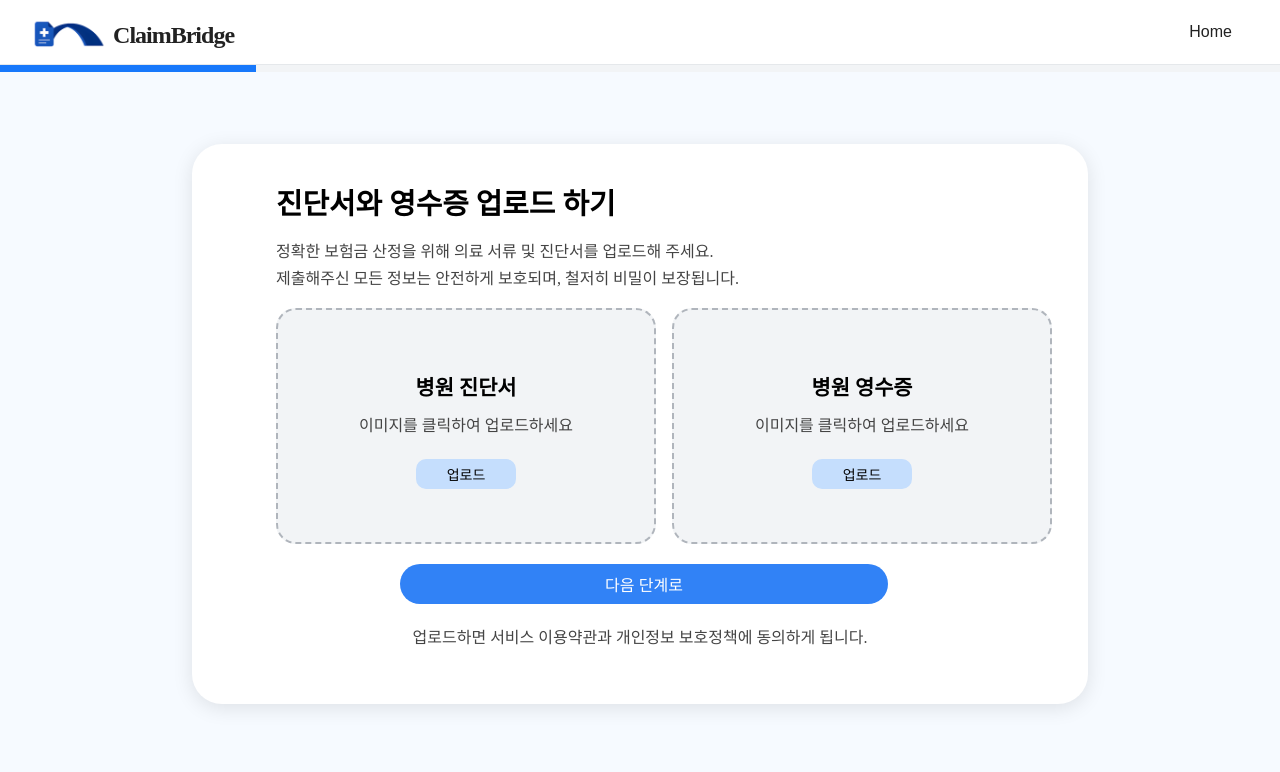
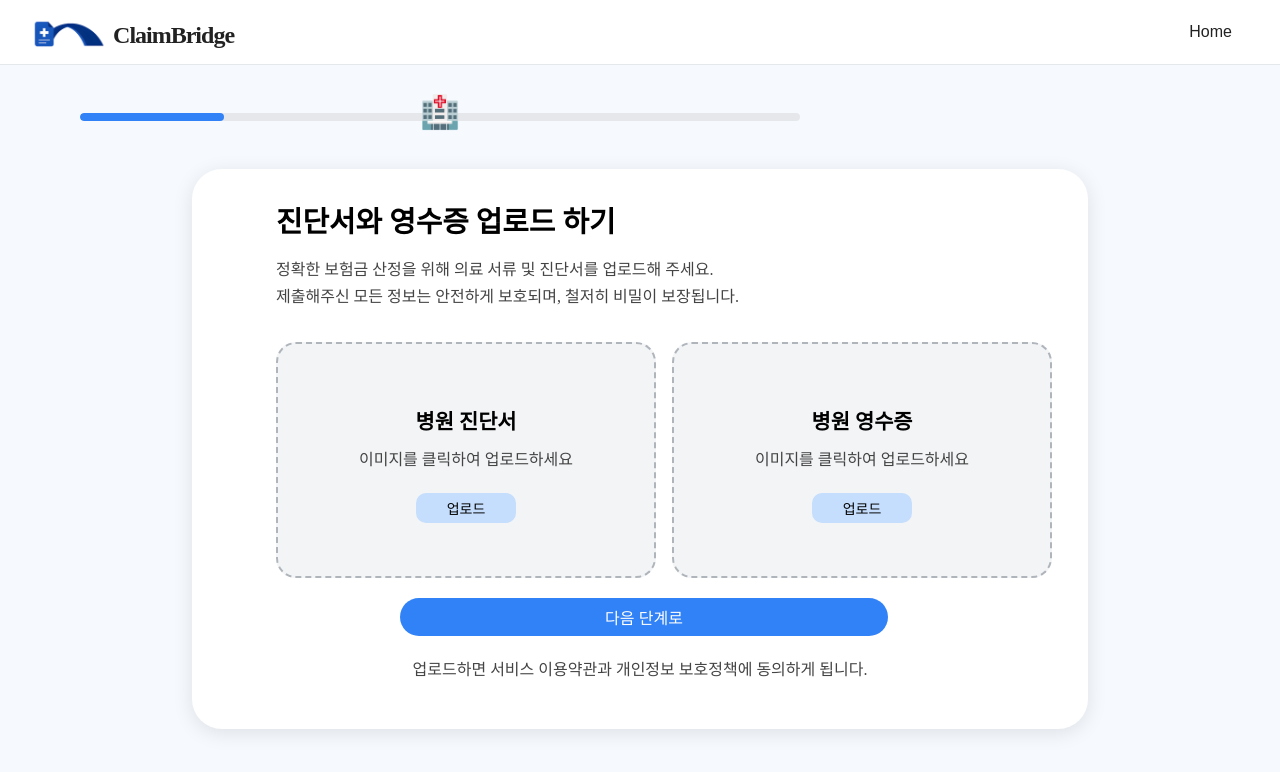
Before and after one commit to 2025-Summer-Bootcamp-Team-H/frontend, a React (Vite) app: page /Upload in a window 1280 px wide. Shown: the top 772 px of the page. Built offline with nearby package versions, Linux system fonts and the light colour scheme; no server answers.

Commit message:
Design: Progress Bar 디자인 수정

```diff
--- a/src/pages/Upload.jsx
+++ b/src/pages/Upload.jsx
@@ -3,9 +3,10 @@ import Navbar from '../components/Navbar'
 import styled from 'styled-components'
 import BigBtn from '../components/buttons/Bigbtn'
 import { useNavigate } from 'react-router-dom'
-import { useState, useRef } from 'react'
+import { useState, useRef, useEffect } from 'react'
 import { diagnosisAPI, receiptAPI, forgeryAPI } from '../services'
 import LoadingOverlay from '../components/LoadingOverlay'
+import hospitalImg from '../assets/Upload/hospital.png'
 
 const Text = styled.p`
   font-size: clamp(0.875rem, 2.5vw, 1rem);
@@ -112,21 +113,32 @@ const TopSection = styled.div`
   display: flex;
   flex-direction: column;
   align-items: flex-start;
+  margin-bottom: 1rem;
 `
 
 const ProgressBarWrapper = styled.div`
   width: 100%;
-  height: 7px;
-  background: #f2f4f6;
-  overflow: hidden;
-  margin-bottom: 2rem;
+  display: flex;
+  align-items: center;
+  padding: 0;
+  margin-bottom: 0;
 `
 
-const Progress = styled.div`
+const ProgressBar = styled.div`
+  width: 60%;
+  height: 8px;
+  background-color: #e5e7eb;
+  border-radius: 4px;
+  overflow: hidden;
+  position: relative;
+`
+
+const ProgressFill = styled.div`
+  height: 100%;
   width: 20%;
-  height: 100%;
-  background: #1778fb;
-  transition: width 0.3s;
+  background-color: #3182F6;
+  border-radius: 4px;
+  transition: width 0.3s ease;
 `
 
 function Upload() {
@@ -144,6 +156,18 @@ function Upload() {
   const [diagnosisId, setDiagnosisId] = useState(null)
   const [receiptId, setReceiptId] = useState(null)
   const [isAnalyzing, setIsAnalyzing] = useState(false)
+  const [hospitalPos, setHospitalPos] = useState('-340px');
+
+  useEffect(() => {
+    const timer = setTimeout(() => {
+      setHospitalPos('-200px');
+    }, 100);
+    return () => clearTimeout(timer);
+  }, []);
+
+  useEffect(() => {
+    console.log('hospitalPos:', hospitalPos);
+  }, [hospitalPos]);
 
   const handleDiagnosisUpload = async (event) => {
     const file = event.target.files[0]
@@ -286,10 +310,30 @@ function Upload() {
         text="문서를 분석하고 있습니다. 잠시만 기다려주세요."
       />
       <Navbar />
-      <ProgressBarWrapper>
-        <Progress />
-      </ProgressBarWrapper>
-      <Container>
+      <div style={{ position: 'relative', width: '100%', marginTop: '48px', marginBottom: '2rem', display: 'flex', justifyContent: 'flex-end', alignItems: 'center' }}>
+        <ProgressBarWrapper style={{ flex: 1, maxWidth: '1200px' }}>
+          <div style={{ maxWidth: '1200px', width: '100%' }}>
+            <ProgressBar>
+              <ProgressFill />
+            </ProgressBar>
+          </div>
+        </ProgressBarWrapper>
+        <img
+          src={hospitalImg}
+          alt="병원 아이콘"
+          style={{
+            position: 'absolute',
+            left: '50%',
+            transform: `translateX(calc(-50% + ${hospitalPos}))`,
+            top: '-20px',
+            width: '38px',
+            height: '38px',
+            zIndex: 10,
+            transition: 'transform 0.8s cubic-bezier(0.4,0,0.2,1)'
+          }}
+        />
+      </div>
+      <Container style={{ marginTop: '48px' }}>
         <ContentWrapper>
           <TopSection>
             <TitleH1>진단서와 영수증 업로드 하기</TitleH1>
```
Also changed, not shown: src/assets/Analysis/injury.png (added), src/assets/Upload/hospital.png (added).
